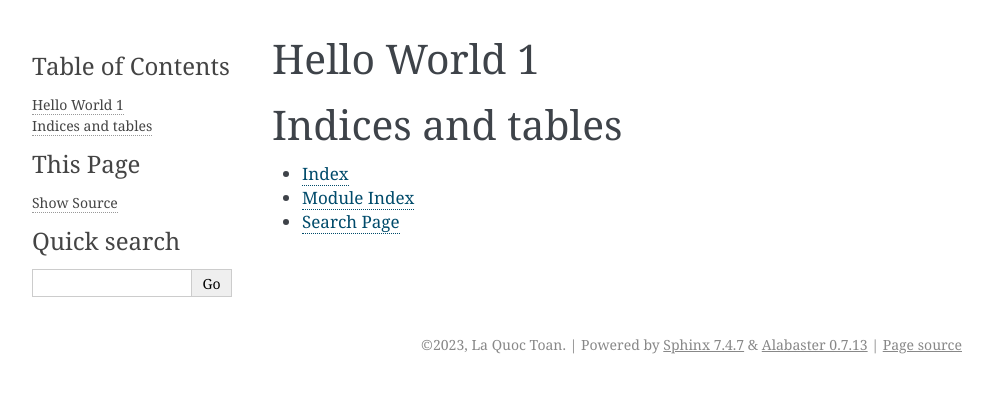
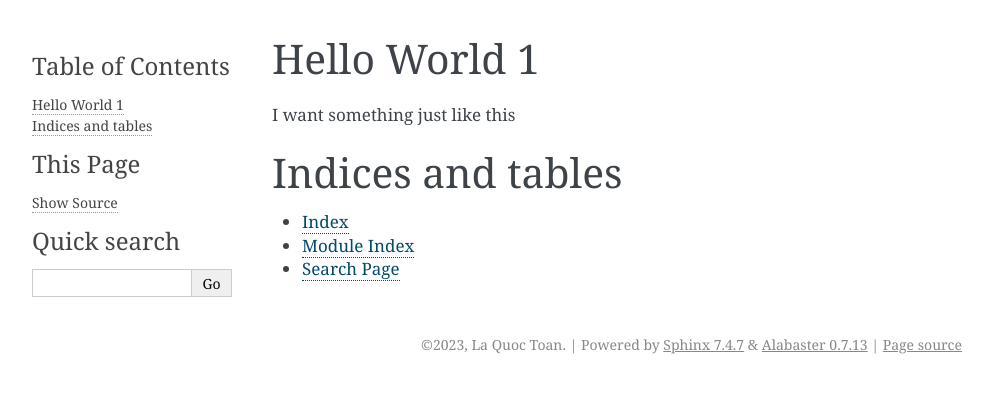
Before and after one commit to Toanla3006/Sphinx-1, a Sphinx documentation site: the page built from docs/index.rst, in a window 1280 px wide. Shown: the top 393 px of the page, without its empty margins (148-1141 px from the left). Built offline with Sphinx 7.4.7, drawn with Linux system fonts in a browser that asks for light colours.

Commit message:
Update index.rst

```diff
--- a/docs/index.rst
+++ b/docs/index.rst
@@ -10,7 +10,7 @@
    :maxdepth: 2
    :caption: Contents:
 
-
+I want something just like this
 
 Indices and tables
 ==================
```
